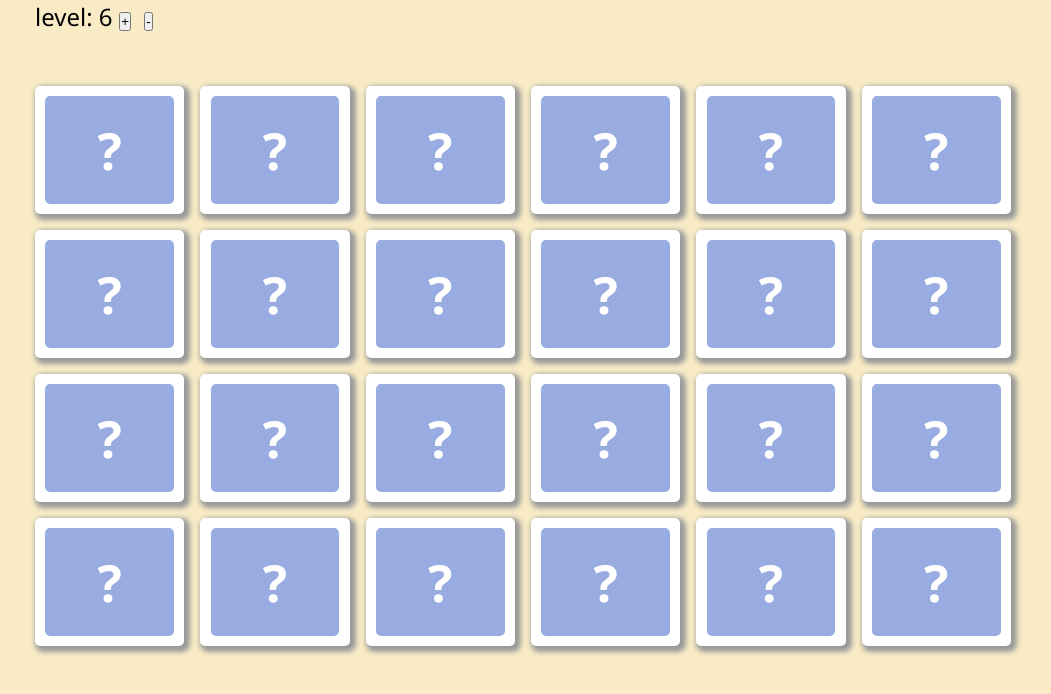
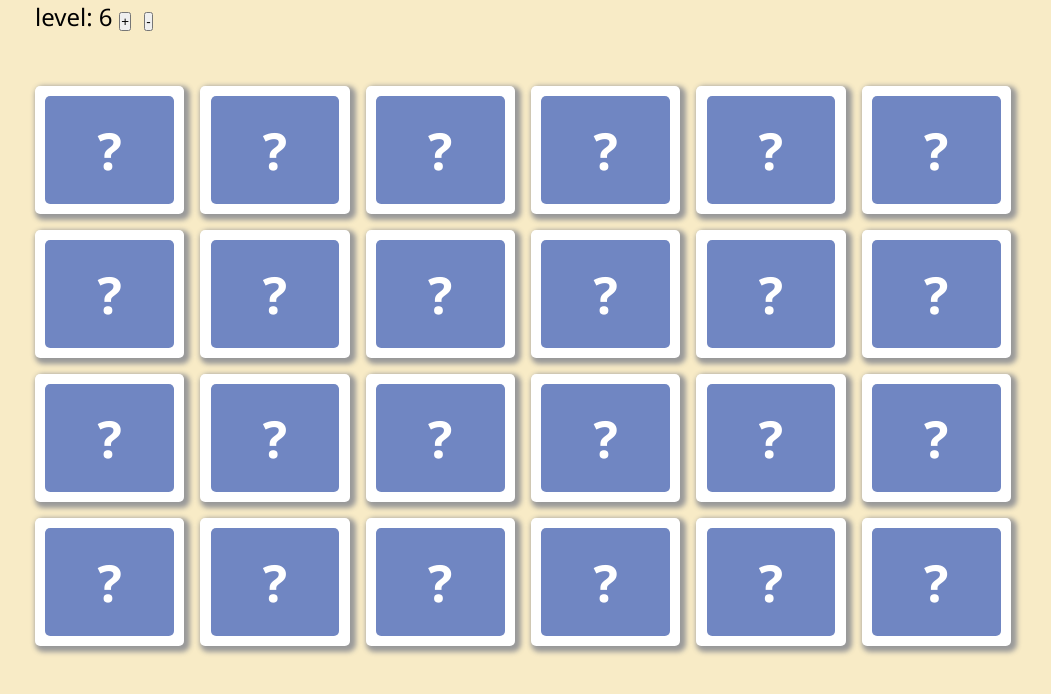
Before and after one commit to kristinand/memory-game, a React app: page / in a window 1280 px wide. Shown: the top 694 px of the page, without its empty margins (117-1168 px from the left). Built offline with nearby package versions, Linux system fonts and the light colour scheme; a web font is replaced by a local one.

Commit message:
fix: cover color same to card color

```diff
--- a/src/containers/Game/Game.js
+++ b/src/containers/Game/Game.js
@@ -10,13 +10,12 @@ const game = (props) => {
     cards = fillCards(cards);
     cards = shuffleList(cards);
     cards = listToArray(cards, 4);
-    console.log(cards);
     setCards(cards);
   }, [props.level]);
 
   const fillCards = (cards) => {
     let patterns = ['☯', '◑', '◐', '◒', '◓', '♡', '♥', '☁', '☀', '♨', '♦', '❀'];
-    const coverColor = generateRandomColor();
+    const coverColor = generateRandomColor(40, 40, 60, 60);
 
     for (let i = 0; i < props.level * 2; i++) {
       const color = generateRandomColor();
```
